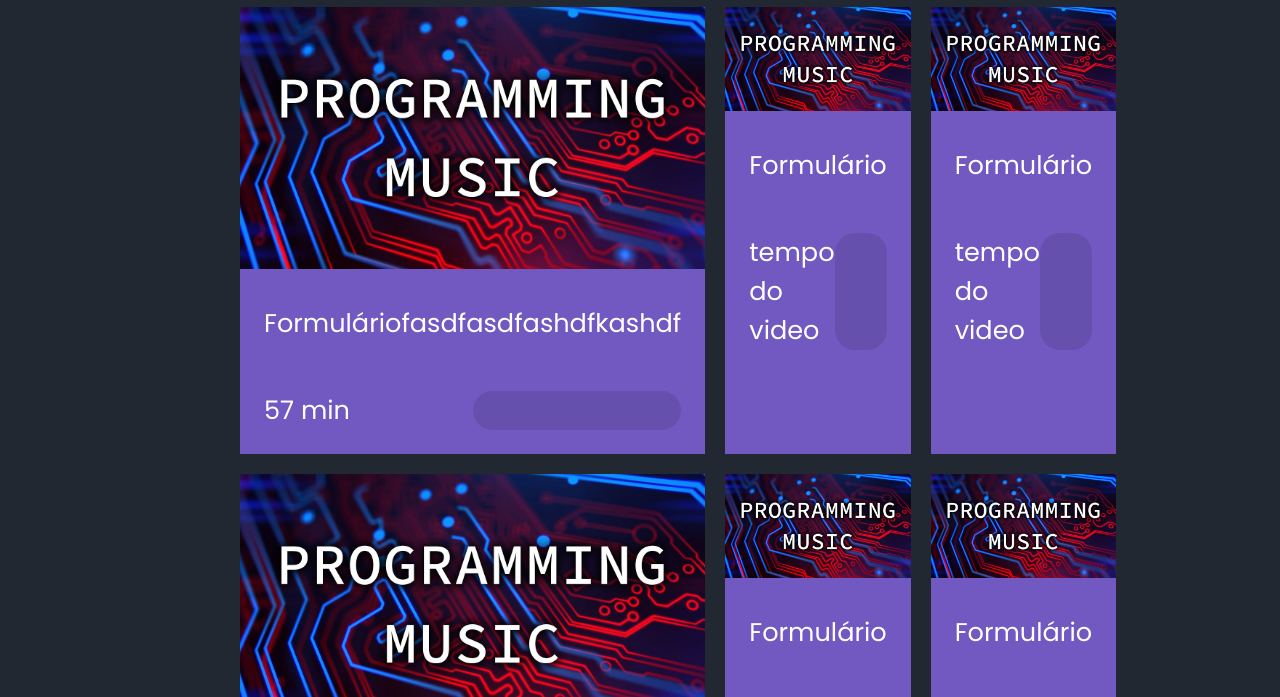
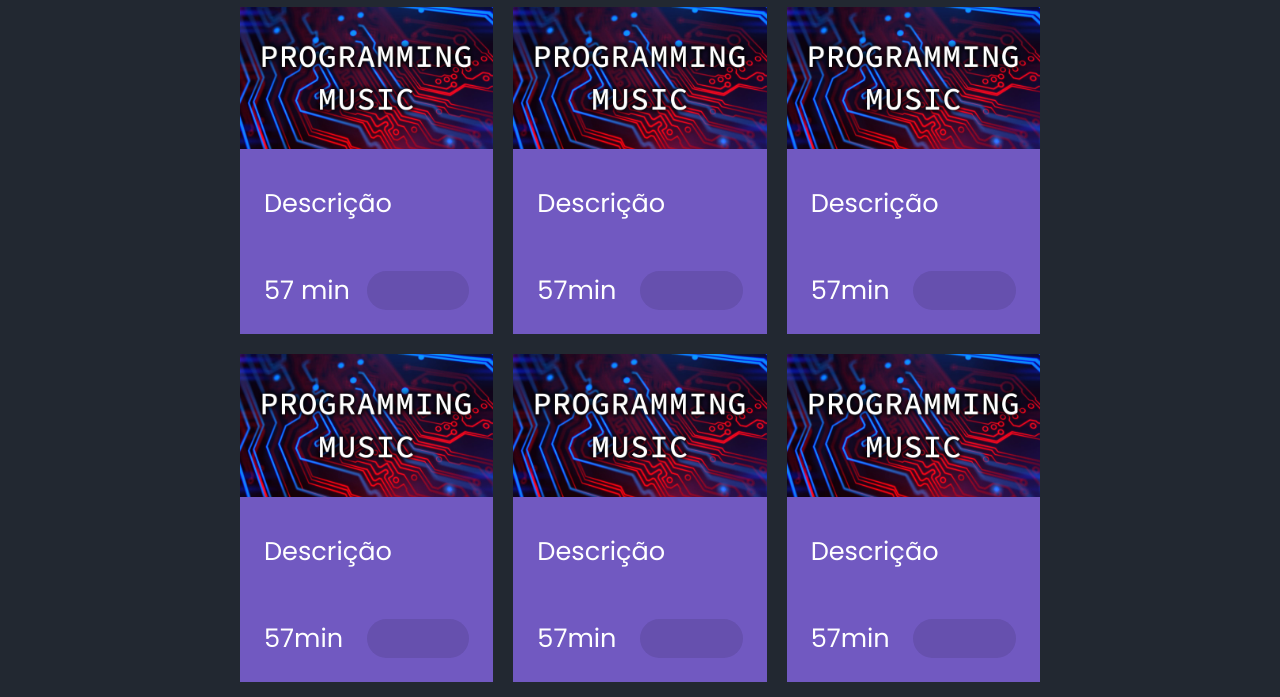
Before and after one commit to Treguas/EstudosLauchBase, a plain HTML site: page classes.html in a window 1280 px wide. Shown: the part 213-910 px from the top of the page. Drawn offline with Linux system fonts and the light colour scheme.

Commit message:
html descrição

```diff
--- a/classes.html
+++ b/classes.html
@@ -27,7 +27,7 @@
             <img src="/img/maxresdefault.jpg" alt="Capa Aulas">
         </div>
         <div class="card_content">
-            <p>Formuláriofasdfasdfashdfkashdf</p>
+            <p>Descrição</p>
         </div>
         <div class="card_info">
             <p>57 min</p>
@@ -40,10 +40,10 @@
         <img src="/img/maxresdefault.jpg" alt="Capa Aulas">
     </div>
     <div class="card_content">
-        <p>Formulário</p>
+        <p>Descrição</p>
     </div>
     <div class="card_info">
-        <p>tempo do video</p>
+        <p>57min</p>
         <p class="card_price"></p>
     </div>
 </div>
@@ -53,10 +53,10 @@
         <img src="/img/maxresdefault.jpg" alt="Capa Aulas">
     </div>
     <div class="card_content">
-        <p>Formulário</p>
+        <p>Descrição</p>
     </div>
     <div class="card_info">
-        <p>tempo do video</p>
+        <p>57min</p>
         <p class="card_price"></p>
     </div>
 </div>
@@ -66,10 +66,10 @@
         <img src="/img/maxresdefault.jpg" alt="Capa Aulas">
     </div>
     <div class="card_content">
-        <p>Formulário</p>
+        <p>Descrição</p>
     </div>
     <div class="card_info">
-        <p>tempo do video</p>
+        <p>57min</p>
         <p class="card_price"></p>
     </div>
 </div>
@@ -79,10 +79,10 @@
         <img src="/img/maxresdefault.jpg" alt="Capa Aulas">
     </div>
     <div class="card_content">
-        <p>Formulário</p>
+        <p>Descrição</p>
     </div>
     <div class="card_info">
-        <p>tempo do video</p>
+        <p>57min</p>
         <p class="card_price"></p>
     </div>
 </div>
@@ -92,10 +92,10 @@
         <img src="/img/maxresdefault.jpg" alt="Capa Aulas">
     </div>
     <div class="card_content">
-        <p>Formulário</p>
+        <p>Descrição</p>
     </div>
     <div class="card_info">
-        <p>tempo do video</p>
+        <p>57min</p>
         <p class="card_price"></p>
     </div>
 </div>
```
